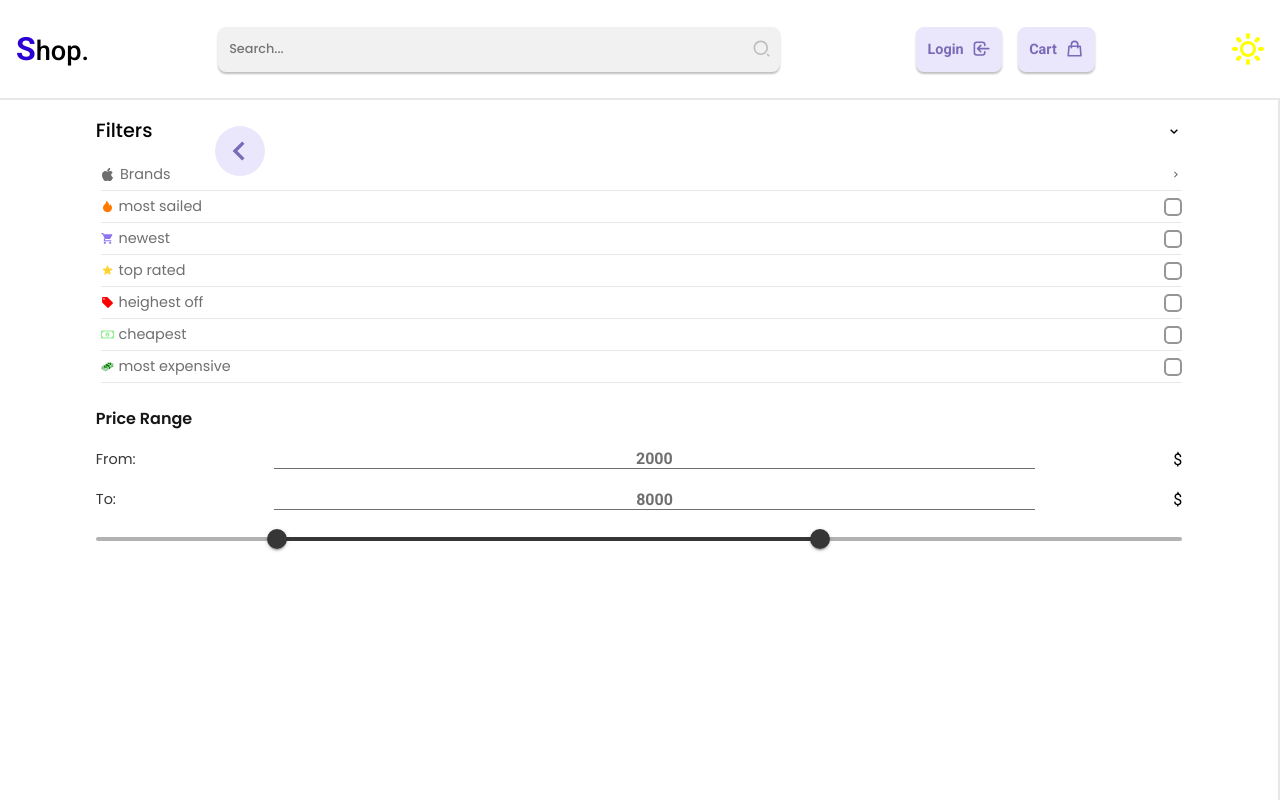
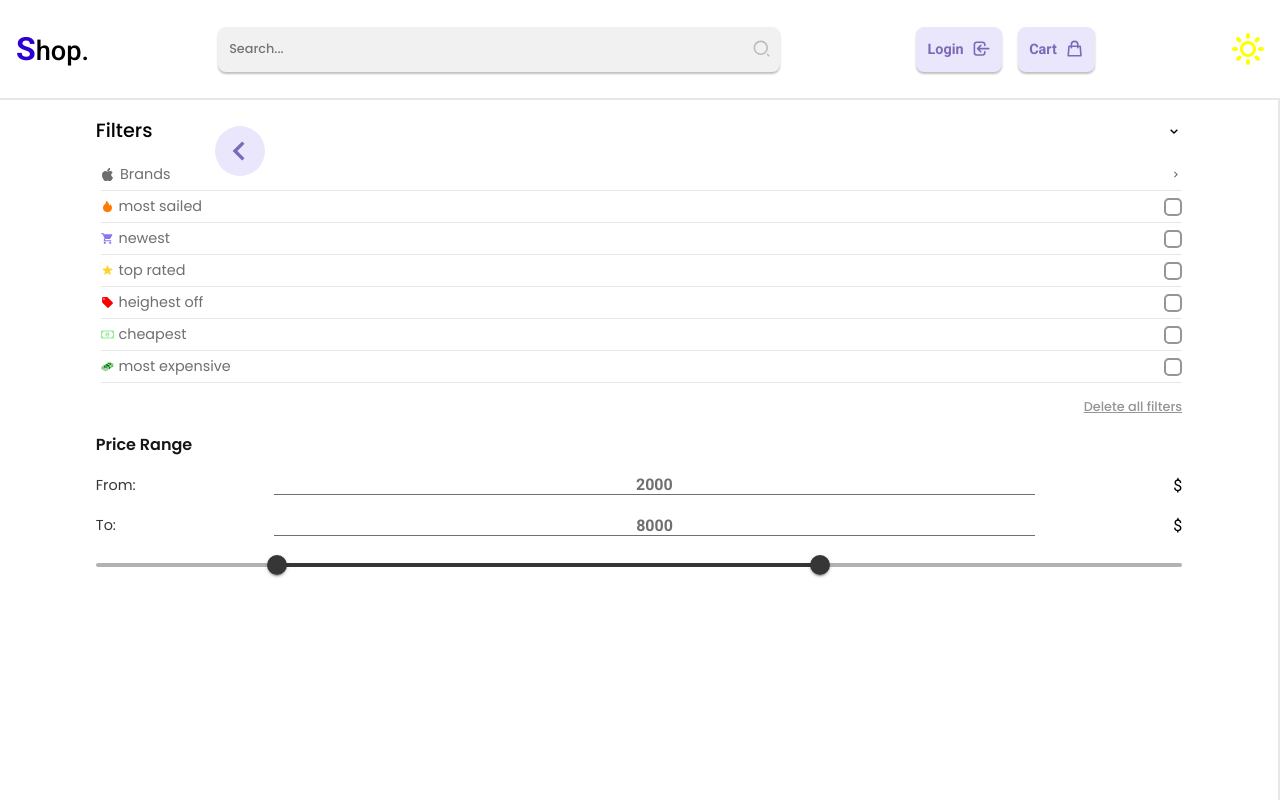
Before and after one commit to kjavedan/Ecommerce-website, a React (Create React App) app: page / in a window 1280 px wide. Shown: the top 800 px of the page. Built offline with nearby package versions, Linux system fonts and the light colour scheme.

Commit message:
added delete all btn to sidebar filters

```diff
--- a/src/layouts/sidebar/components/Category.js
+++ b/src/layouts/sidebar/components/Category.js
@@ -13,6 +13,7 @@ const Category = ({title, items, isProductCategory}) => {
     <StyledCategory display={displayCategoryItems ? 1 : 0}>
         <CategoryTitle display={displayCategoryItems ? 1 : 0} toggleChilds={toggleChilds} title={title}/>
         <CategoryItems items={items} isProductCategory={isProductCategory} />
+        <p>Delete all filters</p>
     </StyledCategory>
   )
 }
--- a/src/layouts/sidebar/styles/Category.styled.js
+++ b/src/layouts/sidebar/styles/Category.styled.js
@@ -4,4 +4,11 @@ export const StyledCategory = styled.div`
     margin-top: 1rem;
     height: ${({display}) => display ? 'auto' : '2rem'};
     overflow: hidden;
+
+    p{
+        float: right;
+        text-decoration: underline;
+        cursor: pointer;
+        margin-top: .5rem;
+    }
 `
```
